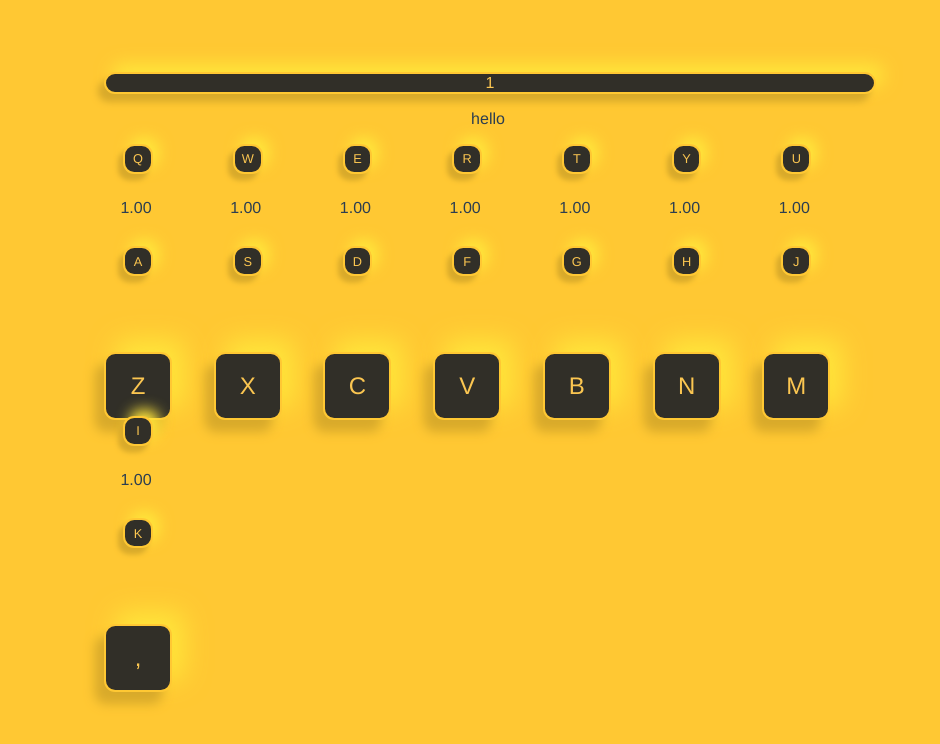
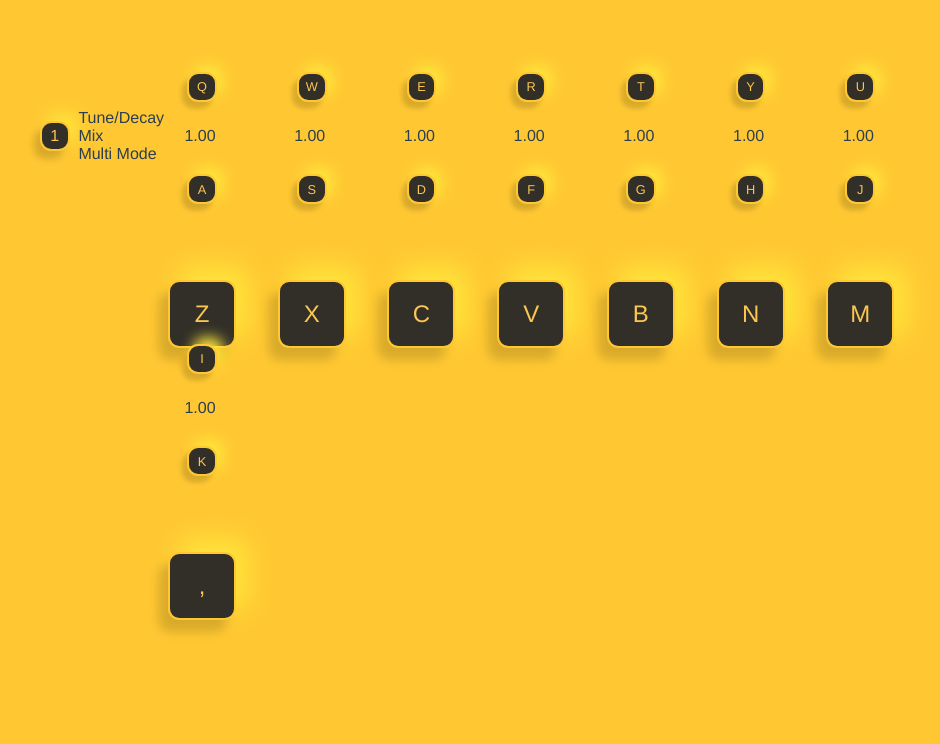
Before and after one commit to ratin42/ToneJs-sampler, a Vue app: page / in a window 1280 px wide. Shown: the top 744 px of the page, without its empty margins (160-1100 px from the left). Built offline with nearby package versions, Linux system fonts and the light colour scheme; no server answers.

Commit message:
feat (Performance) : add toneMixMulti Button

```diff
--- a/src/components/sampler/Modules/Performance/Performance.vue
+++ b/src/components/sampler/Modules/Performance/Performance.vue
@@ -22,6 +22,10 @@ import TuneMixMultiVue from "./TuneMixMulti.vue";
 </template>
 
 <style lang="scss" scoped>
+#performance {
+    display: grid;
+    grid-template-columns: 10vw 60vw;
+}
 .track-container {
     display: grid;
     justify-content: center;
--- a/src/components/sampler/Modules/Performance/TuneMixMulti.vue
+++ b/src/components/sampler/Modules/Performance/TuneMixMulti.vue
@@ -12,11 +12,44 @@ let handleUnpress = (key: string) => {
 
 <template>
     <div id="tune-mix-multi">
-        <KeyDisplay
-            keyBoardInput="1"
-            :pressed="handlePress"
-            :unpressed="handleUnpress"
-        ></KeyDisplay>
-        <p>hello</p>
+        <span class="button-text-container">
+            <KeyDisplay
+                class="switch-button"
+                keyBoardInput="1"
+                :pressed="handlePress"
+                :unpressed="handleUnpress"
+            ></KeyDisplay>
+            <span class="switch-text">
+                <p>Tune/Decay</p>
+                <p>Mix</p>
+                <p>Multi Mode</p>
+            </span>
+        </span>
     </div>
 </template>
+
+<style lang="scss">
+#tune-mix-multi {
+    display: grid;
+    grid-template-rows: 10vw;
+    align-items: center;
+
+    .button-text-container {
+        display: grid;
+        grid-template-columns: 30% 70%;
+        width: 100%;
+        align-items: center;
+
+        .switch-text {
+            text-align: left;
+            p {
+                margin: 0rem;
+            }
+        }
+        .switch-button {
+            width: 2vw;
+            height: 2vw;
+        }
+    }
+}
+</style>
```
